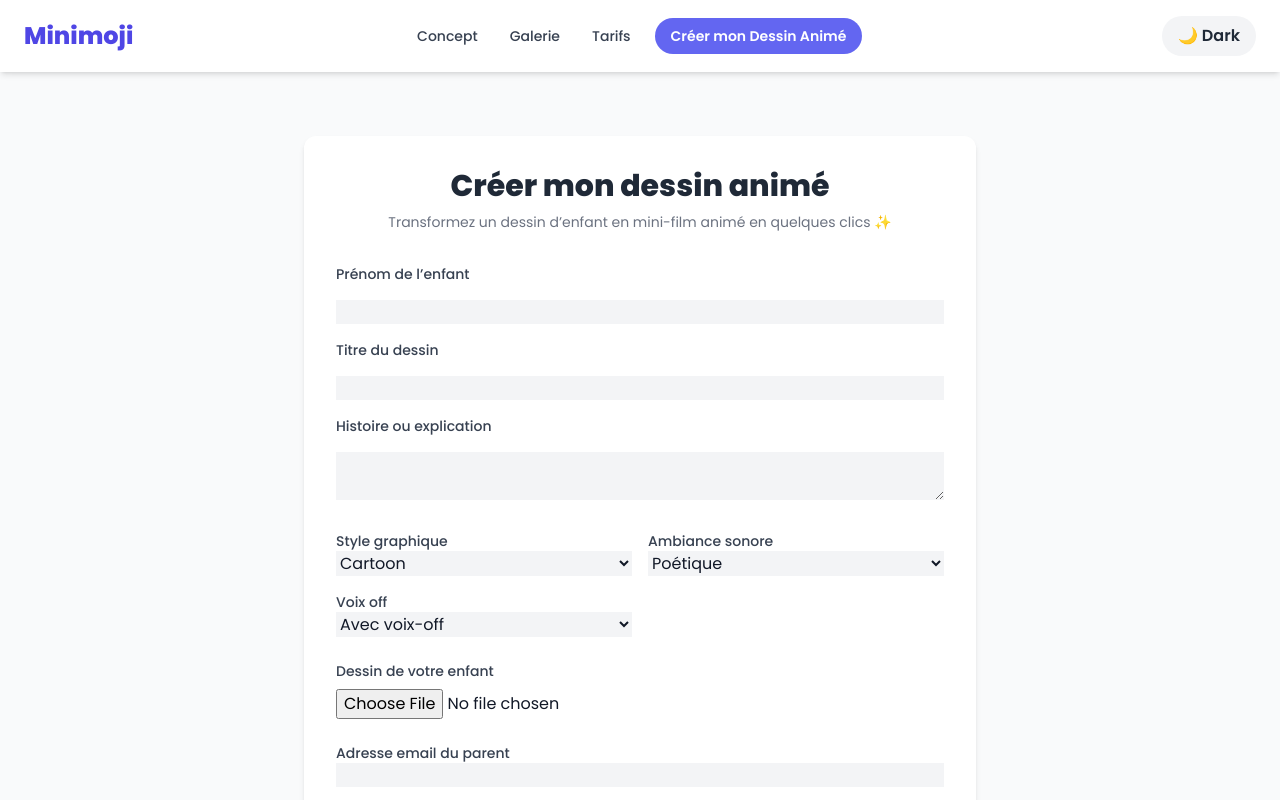
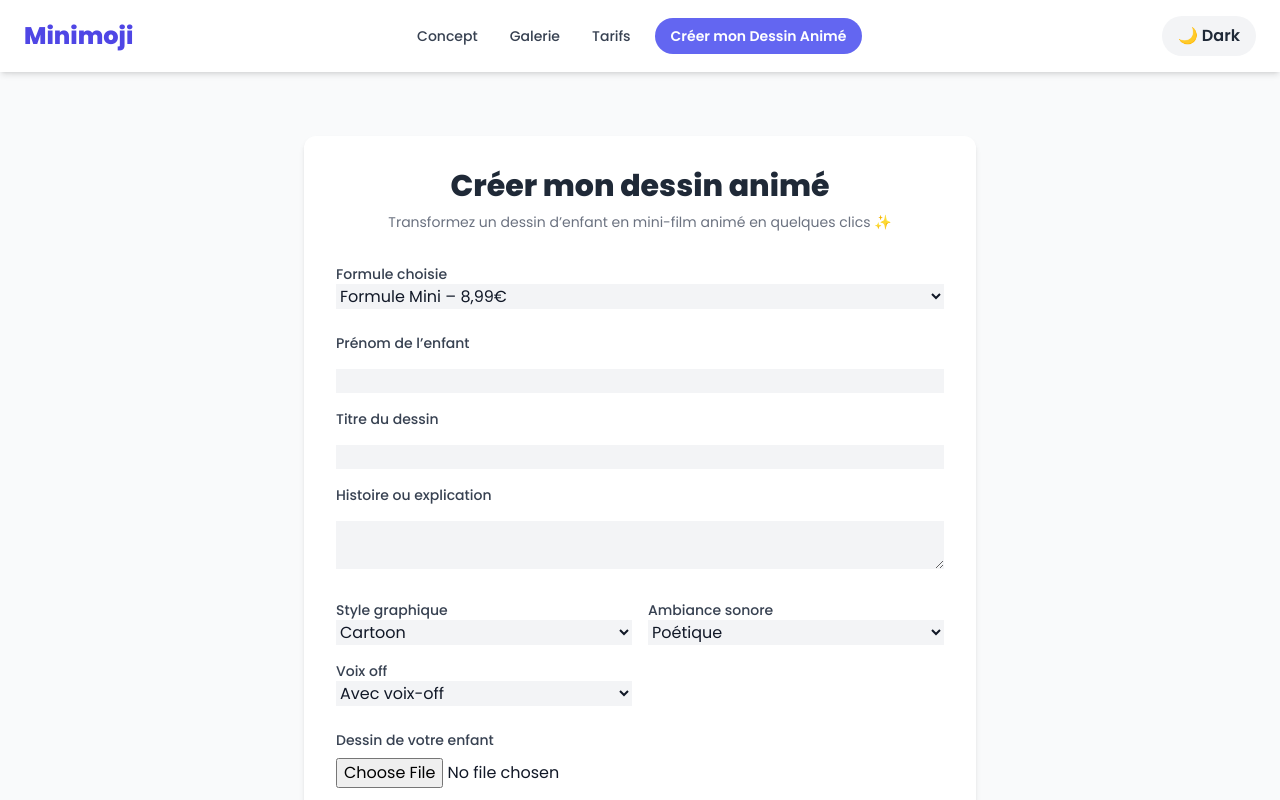
Before and after one commit to rafmeneust/minimoji, a React (Vite) app: page /creer in a window 1280 px wide. Shown: the top 800 px of the page. Built offline with nearby package versions, Linux system fonts and the light colour scheme.

Commit message:
Formulmaire

```diff
--- a/src/pages/Form.jsx
+++ b/src/pages/Form.jsx
@@ -3,6 +3,32 @@ import { Helmet } from "react-helmet";
 
 export default function Form() {
   const [preview, setPreview] = useState(null);
+
+  const handleSubmit = async (e) => {
+    e.preventDefault();
+    const formData = new FormData(e.target);
+
+    try {
+      console.log(Object.fromEntries(formData.entries()));
+      const response = await fetch("/api/send-email.js", {
+        method: "POST",
+        body: formData,
+      });
+
+      if (response.ok) {
+        alert("Merci ! Votre dessin a bien été envoyé 🎉 Nous vous confirmerons par email la prise en compte de votre demande.");
+        e.target.reset();
+        setPreview(null);
+      } else {
+        const errorText = await response.text();
+        console.error("Erreur:", errorText);
+        alert("Une erreur est survenue, veuillez réessayer.");
+      }
+    } catch (error) {
+      console.error("Erreur réseau:", error);
+      alert("Une erreur est survenue, veuillez réessayer.");
+    }
+  };
 
   return (
     <>
@@ -32,10 +58,19 @@ export default function Form() {
         </div>
 
         <form
-          action="/api/submit"
-          method="POST"
+          onSubmit={handleSubmit}
           className="space-y-6"
+          encType="multipart/form-data"
         >
+          <div>
+            <label className="block text-sm font-medium text-gray-700 dark:text-gray-200">Formule choisie</label>
+            <select name="plan" className="select select-bordered w-full bg-gray-100 dark:bg-gray-700 text-gray-900 dark:text-white focus:outline-none focus:ring-2 focus:ring-orange-400 focus:border-orange-400" required>
+              <option value="mini">Formule Mini – 8,99€</option>
+              <option value="classique">Formule Classique – 13,99€</option>
+              <option value="grand">Formule Grand Héros – 19,99€</option>
+            </select>
+          </div>
+
           <div className="space-y-4">
             <label className="block text-sm font-medium text-gray-700 dark:text-gray-200">Prénom de l’enfant</label>
             <input type="text" name="child_name" className="input input-bordered w-full bg-gray-100 dark:bg-gray-700 text-gray-900 dark:text-white focus:outline-none focus:ring-2 focus:ring-orange-400 focus:border-orange-400" />
```
Also changed, not shown: api/send-email.js (added, +34 -0 lines), 2 other files (tests, documents, lock files or other folders).
